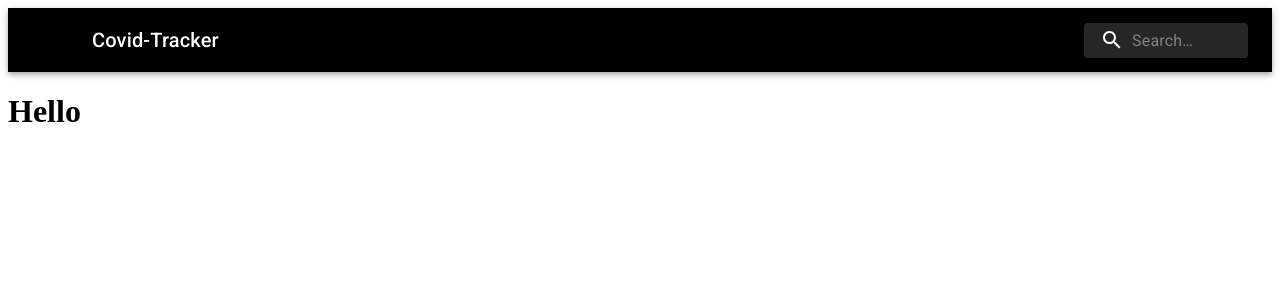
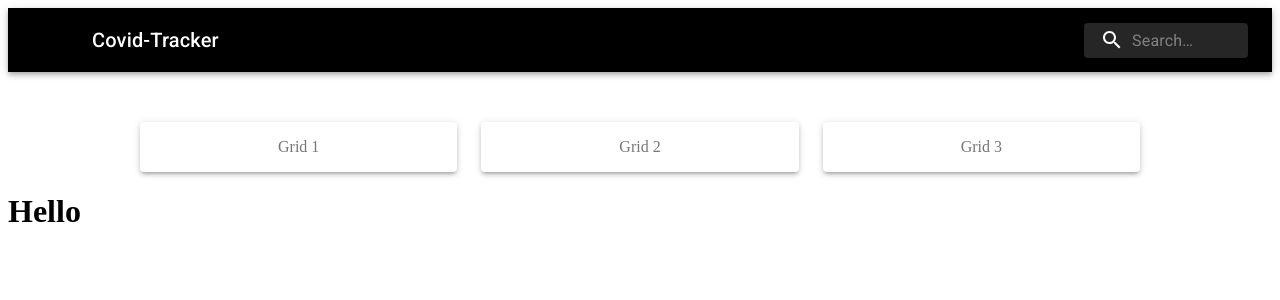
Before and after one commit to UsmanAsif193/covid-19-tracker, a React (Create React App) app: page / in a window 1280 px wide. Shown: the top 300 px of the page. Built offline with nearby package versions, Linux system fonts and the light colour scheme.

Commit message:
InfoPanel structure added

```diff
--- a/src/App.js
+++ b/src/App.js
@@ -1,4 +1,5 @@
 import Navbar from './components/NavBar';
+import InfoPanel from './components/InfoPanel';
 
 import './App.css';
 
@@ -6,6 +7,7 @@ function App() {
   return (
     <div>
       <Navbar />
+      <InfoPanel />
       <h1>Hello</h1>
     </div>
   );
--- /dev/null
+++ b/src/components/InfoPanel.js
@@ -0,0 +1,37 @@
+import React from 'react';
+import { makeStyles } from '@material-ui/core/styles';
+import Paper from '@material-ui/core/Paper';
+import Grid from '@material-ui/core/Grid';
+
+const useStyles = makeStyles((theme) => ({
+    root: {
+        maxWidth: 1000,
+        margin: '0 auto',
+        marginTop: 50
+    },
+    paper: {
+        padding: theme.spacing(2),
+        textAlign: 'center',
+        color: theme.palette.text.secondary,
+    },
+}));
+
+export default function InfoPanel() {
+    const classes = useStyles();
+
+    return (
+        <div className={classes.root}>
+            <Grid container spacing={3}>
+                <Grid item xs={12} sm={4}>
+                    <Paper className={classes.paper} elevation={3}>Grid 1</Paper>
+                </Grid>
+                <Grid item xs={12} sm={4}>
+                    <Paper className={classes.paper} elevation={3}>Grid 2</Paper>
+                </Grid>
+                <Grid item xs={12} sm={4}>
+                    <Paper className={classes.paper} elevation={3}>Grid 3</Paper>
+                </Grid>
+            </Grid>
+        </div>
+    );
+}
```
